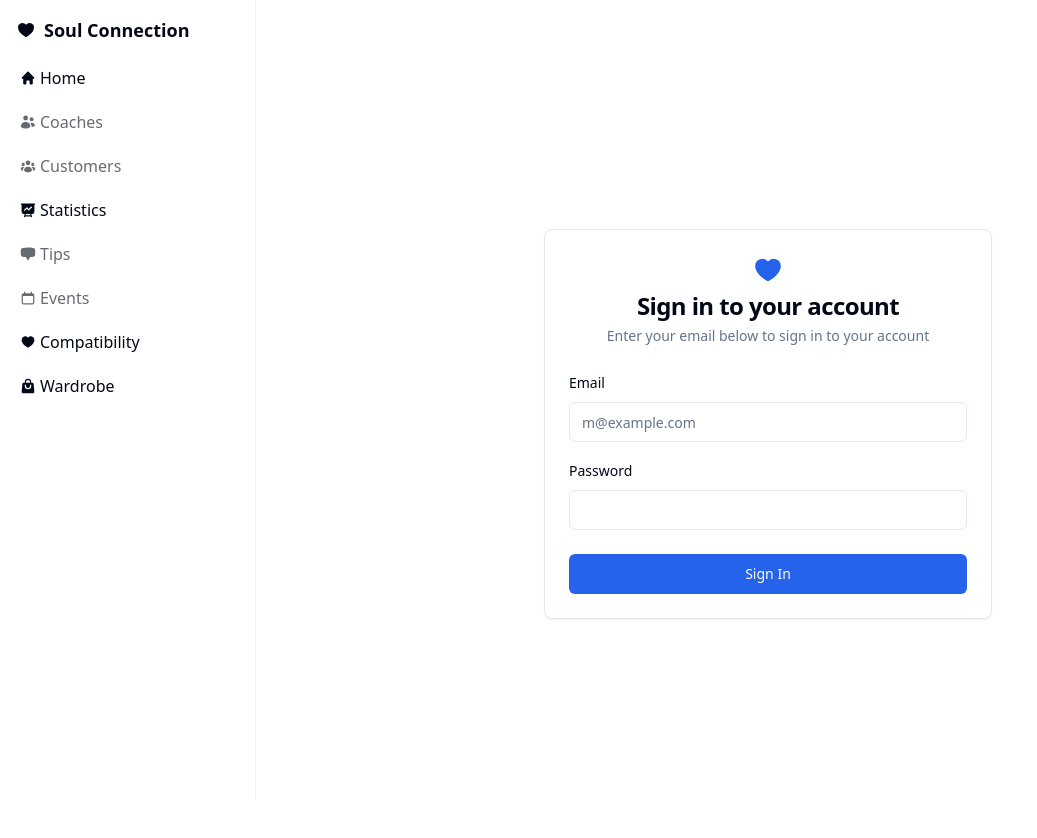
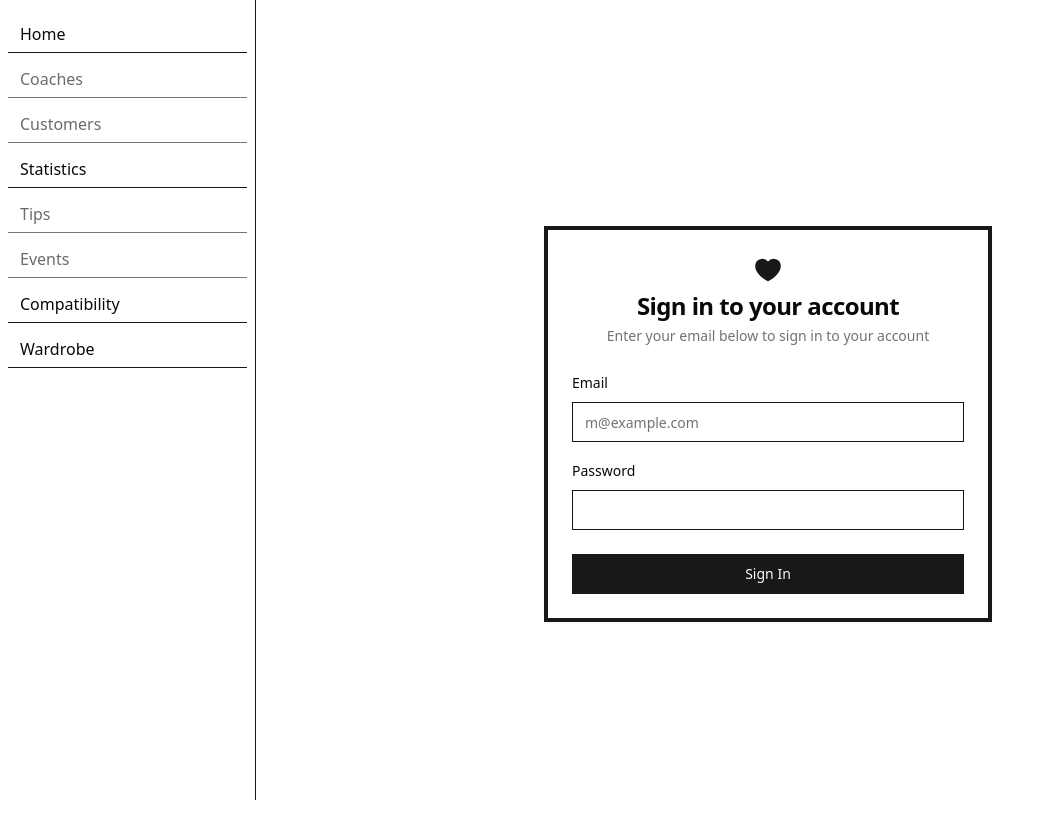
Before and after one commit to Gaulaume/Survivor-seminar, a Next.js app in the folder frontend/: page /login in a window 1280 px wide. Shown: the top 838 px of the page, without its empty margins (0-1037 px from the left). Built offline with nearby package versions, Linux system fonts and the light colour scheme.

Commit message:
feat(ui): update card border width

```diff
--- a/frontend/app/compatibility/page.tsx
+++ b/frontend/app/compatibility/page.tsx
@@ -270,8 +270,8 @@ export default function CompatibilityPage() {
                 </motion.div>
               ) : (
                 <div className='relative items-center justify-center flex'>
-                  <HeartIcon className='absolute size-7 animate-ping fill-red-600' />
-                  <HeartIcon className='absolute size-7 fill-red-600' />
+                  <HeartIcon className='absolute size-7 animate-ping fill-primary' />
+                  <HeartIcon className='absolute size-7 fill-primary' />
                 </div>
               )}
               <Combobox value={secondCustomer} setValue={setSecondCustomer} customers={customers.filter((c) => c.id !== firstCustomer)} />
@@ -292,7 +292,6 @@ export default function CompatibilityPage() {
               )}
             >
               Reveal Compatibility
-              <SparklesIcon className='size-5 ml-2' />
             </Button>
             <Progress value={compareProgress} />
           </CardContent>
--- a/frontend/app/globals.css
+++ b/frontend/app/globals.css
@@ -25,33 +25,33 @@
 @layer base {
   :root {
     --background: 0 0% 100%;
-    --foreground: 222.2 84% 4.9%;
+    --foreground: 240 10% 3.9%;
     --card: 0 0% 100%;
-    --card-foreground: 222.2 84% 4.9%;
+    --card-foreground: 240 10% 3.9%;
     --popover: 0 0% 100%;
-    --popover-foreground: 222.2 84% 4.9%;
-    --primary: 221.2 83.2% 53.3%;
-    --primary-foreground: 210 40% 98%;
-    --secondary: 210 40% 96.1%;
-    --secondary-foreground: 222.2 47.4% 11.2%;
-    --muted: 210 40% 96.1%;
-    --muted-foreground: 215.4 16.3% 46.9%;
-    --accent: 210 40% 96.1%;
-    --accent-foreground: 222.2 47.4% 11.2%;
+    --popover-foreground: 240 10% 3.9%;
+    --primary: 240 5.9% 10%;
+    --primary-foreground: 0 0% 98%;
+    --secondary: 240 4.8% 95.9%;
+    --secondary-foreground: 240 5.9% 10%;
+    --muted: 240 4.8% 95.9%;
+    --muted-foreground: 240 3.8% 46.1%;
+    --accent: 240 4.8% 95.9%;
+    --accent-foreground: 240 5.9% 10%;
     --destructive: 0 84.2% 60.2%;
-    --destructive-foreground: 210 40% 98%;
-    --border: 214.3 31.8% 91.4%;
-    --input: 214.3 31.8% 91.4%;
-    --ring: 221.2 83.2% 53.3%;
-    --radius: 0.5rem;
+    --destructive-foreground: 0 0% 98%;
+    --border: 240 5.9% 10%;
+    --input: 240 5.9% 10%;
+    --ring: 240 5.9% 10%;
+    --radius: 0rem;
 
-    /* Chart Colors */
-    --chart-1: 221.2 83.2% 53.3%;
-    --chart-2: 212 95% 68%;
-    --chart-3: 216 92% 60%;
-    --chart-4: 210 98% 78%;
-    --chart-5: 212 97% 87%;
-    --chart-6: 214 95% 74%;
+    --chart-1: 0 0% 0%;   /* Very dark grey (almost black) */
+    --chart-2: 0 0% 20%;   /* Dark grey */
+    --chart-3: 0 0% 30%;   /* Medium-dark grey */
+    --chart-4: 0 0% 50%;   /* Medium grey */
+    --chart-5: 0 0% 70%;   /* Light grey */
+    --chart-6: 0 0% 90%;   /* Very light grey (almost white) */
+
   }
 
   .dark {
--- a/frontend/app/layout.tsx
+++ b/frontend/app/layout.tsx
@@ -74,22 +74,16 @@ const Sidebar = ({ className }: { className?: string }) => {
   return (
     <aside className={className}>
       <div className={clsx(
-        'flex flex-col space-y-4 py-4 w-64 border-r border-muted h-screen',
+        'flex flex-col space-y-4 py-4 w-64 border-r h-screen',
       )}>
-        <Link href='/' className='flex items-center space-x-2 px-4'>
-          <HeartIcon className='size-5' />
-          <span className='text-lg font-bold'>
-            Soul Connection
-          </span>
-        </Link>
         <nav className='space-y-2 px-2'>
           {SiderBarContent.map((item, index) => (
             <button
               disabled={item.disabled}
               key={index}
               className={clsx(
-                'flex items-center w-full px-3 py-1.5 rounded-md hover:bg-muted transition-colors duration-200 text-base',
-                actualPath === item.href && 'bg-accent-foreground text-white hover:!bg-accent-foreground/90',
+                'flex items-center w-full px-3 py-1.5 rounded-md hover:bg-muted transition-colors duration-200 text-base border-b',
+                actualPath === item.href && 'bg-muted-foreground',
                 'disabled:opacity-60 disabled:cursor-not-allowed'
               )}
               onClick={() => {
@@ -97,7 +91,6 @@ const Sidebar = ({ className }: { className?: string }) => {
                   router.push(item.href);
               }}
             >
-              <item.icon className='size-4 mr-1' />
               <span>{item.title}</span>
             </button>
           ))}
--- a/frontend/app/login/page.tsx
+++ b/frontend/app/login/page.tsx
@@ -55,7 +55,6 @@ export default function LoginPage() {
           </CardContent>
           <CardFooter className='flex flex-col space-y-4'>
             <Button className='w-full' type='submit' disabled={isLoading}>
-              {isLoading && <ArrowPathIcon className='mr-2 h-4 w-4 animate-spin' />}
               Sign In
             </Button>
           </CardFooter>
--- a/frontend/app/page.tsx
+++ b/frontend/app/page.tsx
@@ -136,8 +136,9 @@ export default function HomePage() {
   return (
     <AuthCheck>
       <div className='container mx-auto space-y-6'>
-        <div className='flex flex-col space-y-3'>
-          <h1 className='text-lg md:text-2xl font-bold'>Customers Statistics</h1>
+        <div className='flex flex-col space-y-3 justify-center items-center'>
+          <h1 className='text-2xl md:text-7xl font-bold'>SOUL CONNECTION</h1>
+          <p className='text-xl md:text-6xl font-bold'>Dashboard</p>
           <hr className='w-full' />
         </div>
         <div className='grid grid-cols-1 md:grid-cols-2 lg:grid-cols-3 gap-4'>
--- a/frontend/app/statistics/page.tsx
+++ b/frontend/app/statistics/page.tsx
@@ -3,7 +3,6 @@
 import { getCustomers } from '@/api/Customers';
 import { Card, CardContent, CardDescription, CardHeader, CardTitle } from '@/components/ui/card';
 import Customer from '@/types/Customer';
-import { CalendarIcon, UsersIcon } from '@heroicons/react/20/solid';
 import React, { useEffect, useState } from 'react';
 import { BarChart, Bar, XAxis, CartesianGrid, Tooltip, Legend, PieChart, Pie, Cell, LineChart, Line } from 'recharts';
 import { Skeleton } from '@/components/ui/skeleton';
@@ -145,7 +144,6 @@ export default function StatisticsPage() {
             </CardHeader>
             <CardContent className='grid gap-4 grid-cols-1 lg:grid-cols-2'>
               <div className='flex items-center space-x-4'>
-                <UsersIcon className='h-6 w-6 text-muted-foreground' />
                 <div>
                   <p className='text-sm font-medium'>Total Encounters</p>
                   {isLoading ?
@@ -158,7 +156,6 @@ export default function StatisticsPage() {
                 </div>
               </div>
               <div className='flex items-center space-x-4'>
-                <CalendarIcon className='h-6 w-6 text-muted-foreground' />
                 <div>
                   <p className='text-sm font-medium'>Average Rating</p>
                   {isLoading ? (
--- a/frontend/app/wardrobe/page.tsx
+++ b/frontend/app/wardrobe/page.tsx
@@ -12,10 +12,10 @@ import { toast } from 'sonner';
 import { Skeleton } from '@/components/ui/skeleton';
 import { AuthCheck, useAuth } from '../actions';
 import { Popover, PopoverContent, PopoverTrigger } from '@/components/ui/popover';
-import { ArrowPathIcon, CheckIcon, ChevronDownIcon, SparklesIcon, TrashIcon } from '@heroicons/react/20/solid';
 import { Command, CommandEmpty, CommandGroup, CommandInput, CommandItem, CommandList } from '@/components/ui/command';
 import clsx from 'clsx';
 import { motion } from 'framer-motion';
+import { CheckIcon } from '@heroicons/react/20/solid';
 
 const Combobox = memo(({
   value,
@@ -47,7 +47,6 @@ const Combobox = memo(({
               customers.find((c: Customer) => c.id === value)?.astrological_sign + ')'
             ) : 'Select a customer...'
           }
-          <ChevronDownIcon className='h-4 w-4' />
         </Button>
       </PopoverTrigger>
       <PopoverContent className='max-w-xs w-full p-0'>
@@ -229,7 +228,6 @@ export default function WardrobePage() {
               <Card key={type} className='w-40'>
                 <CardHeader className='p-4'>
                   <CardTitle className='text-sm flex items-center gap-2'>
-                    {getIconForType(type)}
                     {type.charAt(0).toUpperCase() + type.slice(1)}
                   </CardTitle>
                 </CardHeader>
@@ -251,12 +249,11 @@ export default function WardrobePage() {
             ))}
             <div className='flex flex-col md:flex-row gap-2 w-full mt-5'>
               <Button
-                variant='destructive'
+                variant='default'
                 disabled={Object.values(selectedOutfit).every((item) => item === null)}
                 onClick={() => setSelectedOutfit({ top: null, bottom: null, shoes: null, 'hat/cap': null })}
               >
                 Clear outfit
-                <TrashIcon className='h-4 w-4 ml-2' />
               </Button>
               <Button
                 variant='outline'
@@ -264,11 +261,6 @@ export default function WardrobePage() {
                 disabled={!clothes || clothes.length <= 0 || randomLoading}
               >
                 Random outfit
-                {randomLoading ? (
-                  <ArrowPathIcon className='h-4 w-4 ml-2 animate-spin' />
-                ) : (
-                  <SparklesIcon className='h-4 w-4 ml-2' />
-                )}
               </Button>
             </div>
           </CardContent>
--- a/frontend/components/ui/card.tsx
+++ b/frontend/components/ui/card.tsx
@@ -9,7 +9,7 @@ const Card = React.forwardRef<
   <div
     ref={ref}
     className={cn(
-      "rounded-lg border bg-card text-card-foreground shadow-sm",
+      "rounded-lg border-4 bg-card text-card-foreground shadow-sm",
       className
     )}
     {...props}
```
